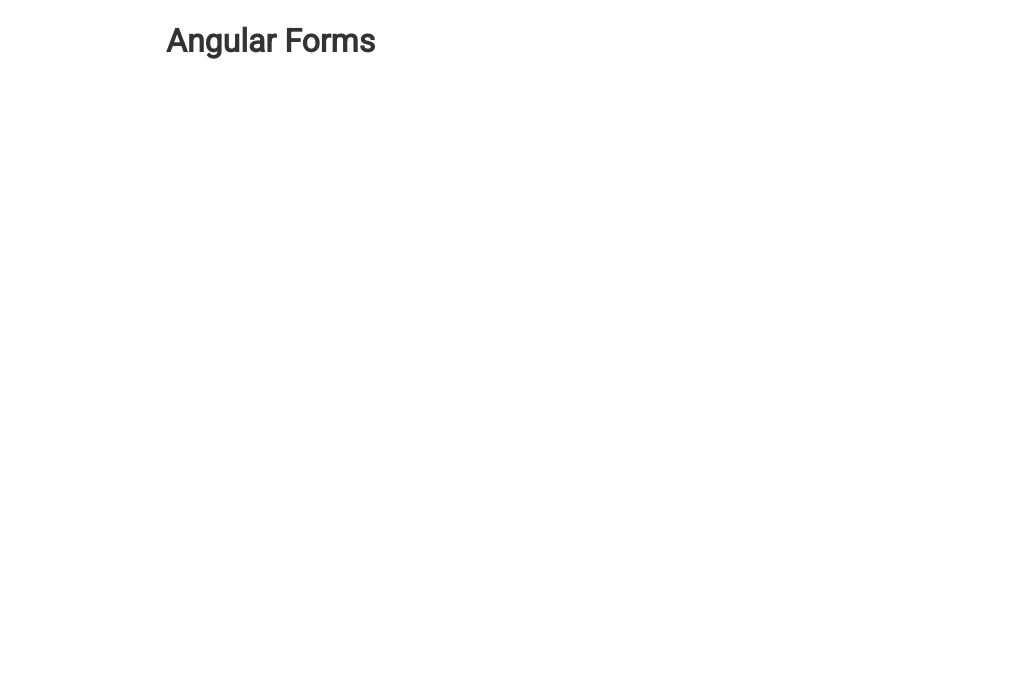
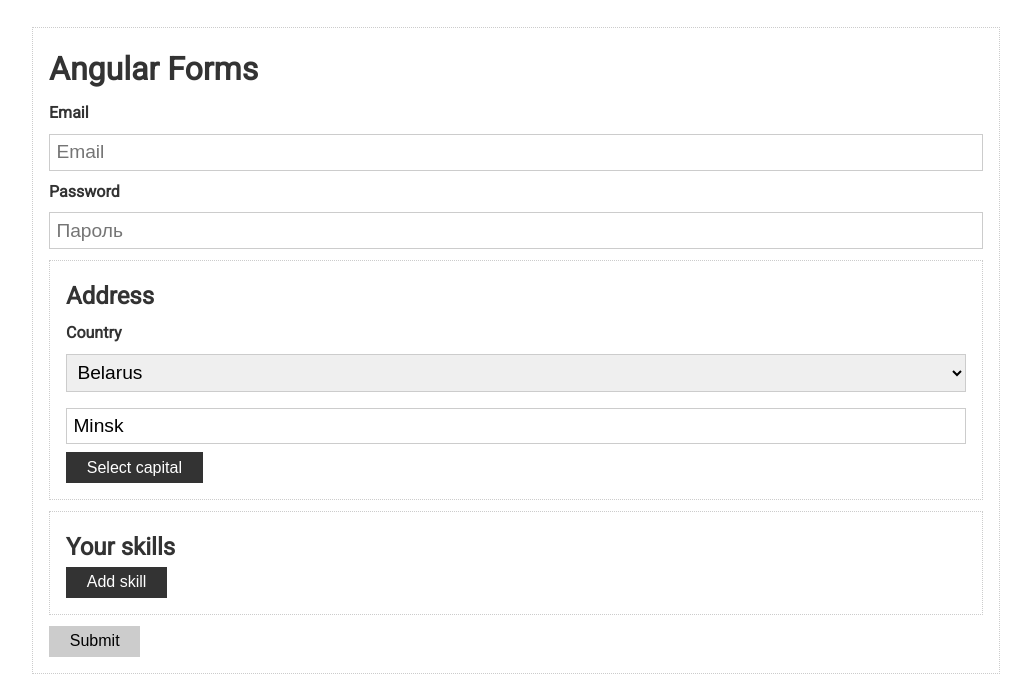
Before and after one commit to Aigelov/angular-basics-by-vladilen, an Angular app: page / in a window 1280 px wide. Shown: the top 696 px of the page, without its empty margins (124-1155 px from the left). Built offline with nearby package versions, Linux system fonts and the light colour scheme.

Commit message:
Reactive form and validators, custom validators

```diff
--- a/src/app/app.component.html
+++ b/src/app/app.component.html
@@ -1,3 +1,112 @@
 <div class="container">
-  <h1>Angular Forms</h1>
+  <form
+    class="card"
+    [formGroup]="form"
+    (ngSubmit)="submit()"
+  >
+    <h1>Angular Forms</h1>
+
+    <div class="form-control">
+      <label>Email</label>
+      <input
+        placeholder="Email"
+        formControlName="email"
+      >
+      <div
+        class="validation"
+        *ngIf="
+          form.get('email').invalid &&
+          form.get('email').touched
+        "
+      >
+        <small
+          *ngIf="form.get('email').errors.required"
+        >Field email required</small>
+        <small
+          *ngIf="form.get('email').errors.email"
+        >Enter valid email</small>
+        <small
+          *ngIf="form.get('email').errors.forbiddenEmail"
+        >Email {{form.get('email').value}} forbidden</small>
+        <small
+          *ngIf="form.get('email').errors.uniqueEmail"
+        >Email {{form.get('email').value}} used</small>
+      </div>
+    </div>
+
+    <div class="form-control">
+      <label>Password</label>
+      <input
+        type="password"
+        placeholder="Пароль"
+        formControlName="password"
+      >
+      <div
+        class="validation"
+        *ngIf="
+          form.get('password').invalid &&
+          form.get('password').touched
+        "
+      >
+        <small
+          *ngIf="form.get('password').errors.required"
+        >Field password required</small>
+        <small
+          *ngIf="form.get('password').errors.minlength"
+        >
+          Minimum length {{form.get('password').errors.minlength.requiredLength}} characters.
+          Current length {{form.get('password').errors.minlength.actualLength}} characters
+        </small>
+      </div>
+    </div>
+
+    <div class="card" formGroupName="address">
+      <h2>Address</h2>
+
+      <div class="form-control">
+        <label>Country</label>
+
+        <select formControlName="country">
+          <option value="kz">Kazakhstan</option>
+          <option value="by">Belarus</option>
+          <option value="ua">Ukraine</option>
+        </select>
+      </div>
+
+      <div class="form-control">
+        <input
+          placeholder="City"
+          formControlName="city"
+        >
+      </div>
+
+      <button
+        class="btn"
+        type="button"
+        (click)="setCapital()"
+      >Select capital</button>
+    </div>
+
+    <div class="card" formGroupName="skills">
+      <h2>Your skills</h2>
+      <button
+        class="btn"
+        type="button"
+        (click)="addSkill()"
+      >Add skill</button>
+      <div
+        class="form-control"
+        *ngFor="let control of form.get('skills').controls; let idx = index"
+      >
+        <label>Skill {{idx + 1}}</label>
+        <input [formControlName]="idx">
+      </div>
+    </div>
+
+    <button
+      class="btn"
+      type="submit"
+      [disabled]="form.invalid || form.pending"
+    >Submit</button>
+  </form>
 </div>
--- a/src/app/app.component.scss
+++ b/src/app/app.component.scss
@@ -1,15 +1,13 @@
-.black {
-  background: black;
-  color: white;
-  font-weight: bold;
-}
-
-.green {
-  background: green;
-  color: white;
+p {
   font-size: 1.5rem;
 }
 
-p {
-  font-size: 1.5rem;
+input {
+  &.ng-invalid.ng-touched {
+    border: 1px solid red;
+  }
+
+  &.ng-valid.ng-touched {
+    border: 1px solid green;
+  }
 }
--- a/src/app/app.component.ts
+++ b/src/app/app.component.ts
@@ -1,9 +1,69 @@
-import {Component} from '@angular/core';
+import {Component, OnInit} from '@angular/core';
+import {FormArray, FormControl, FormGroup, Validators} from '@angular/forms';
+
+import {MyValidators} from './my.validators';
 
 @Component({
   selector: 'app-root',
   templateUrl: './app.component.html',
   styleUrls: ['./app.component.scss']
 })
-export class AppComponent {
+export class AppComponent implements OnInit {
+
+  form: FormGroup;
+
+  ngOnInit() {
+    this.form = new FormGroup({
+      email: new FormControl(
+        '',
+        [
+          Validators.email,
+          Validators.required,
+          MyValidators.forbiddenEmails
+        ],
+        [
+          MyValidators.uniqueEmail
+        ]
+      ),
+      password: new FormControl(
+        null,
+        [
+          Validators.required,
+          Validators.minLength(6)
+        ]
+      ),
+      address: new FormGroup({
+        country: new FormControl('by'),
+        city: new FormControl('Minsk', Validators.required)
+      }),
+      skills: new FormArray([])
+    });
+  }
+
+  submit() {
+    if (this.form.valid) {
+      console.clear();
+      const formData = {...this.form.value};
+      console.log('Form data:', formData);
+      this.form.reset();
+      console.log('Form data:', {...this.form.value});
+    }
+  }
+
+  setCapital() {
+    const cityMap = {
+      kz: 'Astana',
+      by: 'Minsk',
+      ua: 'Kiev'
+    };
+    const cityKey = this.form.get('address').get('country').value;
+    const city = cityMap[cityKey];
+    this.form.patchValue({address: {city}});
+  }
+
+  addSkill() {
+    const control = new FormControl('', Validators.required);
+    // (<FormArray>this.form.get('skills')).push(control);
+    (this.form.get('skills') as FormArray).push(control);
+  }
 }
--- a/src/app/app.module.ts
+++ b/src/app/app.module.ts
@@ -1,6 +1,6 @@
 import { BrowserModule } from '@angular/platform-browser';
 import { NgModule } from '@angular/core';
-import {FormsModule} from '@angular/forms';
+import {FormsModule, ReactiveFormsModule} from '@angular/forms';
 
 import { AppComponent } from './app.component';
 
@@ -10,7 +10,8 @@
   ],
   imports: [
     BrowserModule,
-    FormsModule
+    FormsModule,
+    ReactiveFormsModule
   ],
   providers: [
   ],
--- /dev/null
+++ b/src/app/my.validators.ts
@@ -0,0 +1,32 @@
+import {FormControl} from '@angular/forms';
+import {Observable} from "rxjs/index";
+
+export class MyValidators {
+  static forbiddenEmails(
+    control: FormControl
+  ): {[key: string]: boolean} {
+    const arr: Array<string> = ['v@mail.ru', 'test@mail.ru'];
+    // noinspection TypeScriptUnresolvedFunction
+    if (arr.includes(control.value)) {
+      return {
+        forbiddenEmail: true
+      };
+    }
+    return null;
+  }
+
+  static uniqueEmail(control: FormControl):
+    Promise<any> | Observable<any> {
+    return new Promise(resolve => {
+      setTimeout(() => {
+        if (control.value === 'async@mail.ru') {
+          resolve({
+            uniqueEmail: true
+          });
+        } else {
+          resolve(null);
+        }
+      }, 1000);
+    });
+  }
+}
--- a/src/styles.scss
+++ b/src/styles.scss
@@ -15,9 +15,9 @@
 }
 
 .container {
-  max-width: 700px;
+  max-width: 1000px;
   margin: 0 auto;
-  padding-top: 1rem;
+  padding: 1rem;
 }
 
 a {
@@ -47,19 +47,37 @@
   margin-right: 0.5rem;
   transition: opacity 0.2s ease-in;
   outline: none;
+
+  &:disabled {
+    background: #ccc;
+    color: #000;
+    cursor: not-allowed;
+  }
 }
 
 .btn:hover {
   opacity: 0.8;
 }
 
-.btn-danger {
-  background: #dc3545;
-}
-
 .form-control {
   display: block;
   margin-top: 0.3rem;
+  margin-bottom: .5rem;
+
+  label {
+    display: block;
+    font-weight: bold;
+    font-size: 1rem;
+    margin-bottom: .5rem;
+  }
+
+  input {
+    margin-bottom: 0;
+  }
+
+  .validation {
+    color: red;
+  }
 }
 
 .card {
@@ -76,7 +94,7 @@
   padding: 0.4rem;
   font-size: 1.2rem;
   border: 1px solid #ccc;
-  margin: 1.2rem 0;
+  margin-bottom: 1rem;
 }
 
 hr {
```
